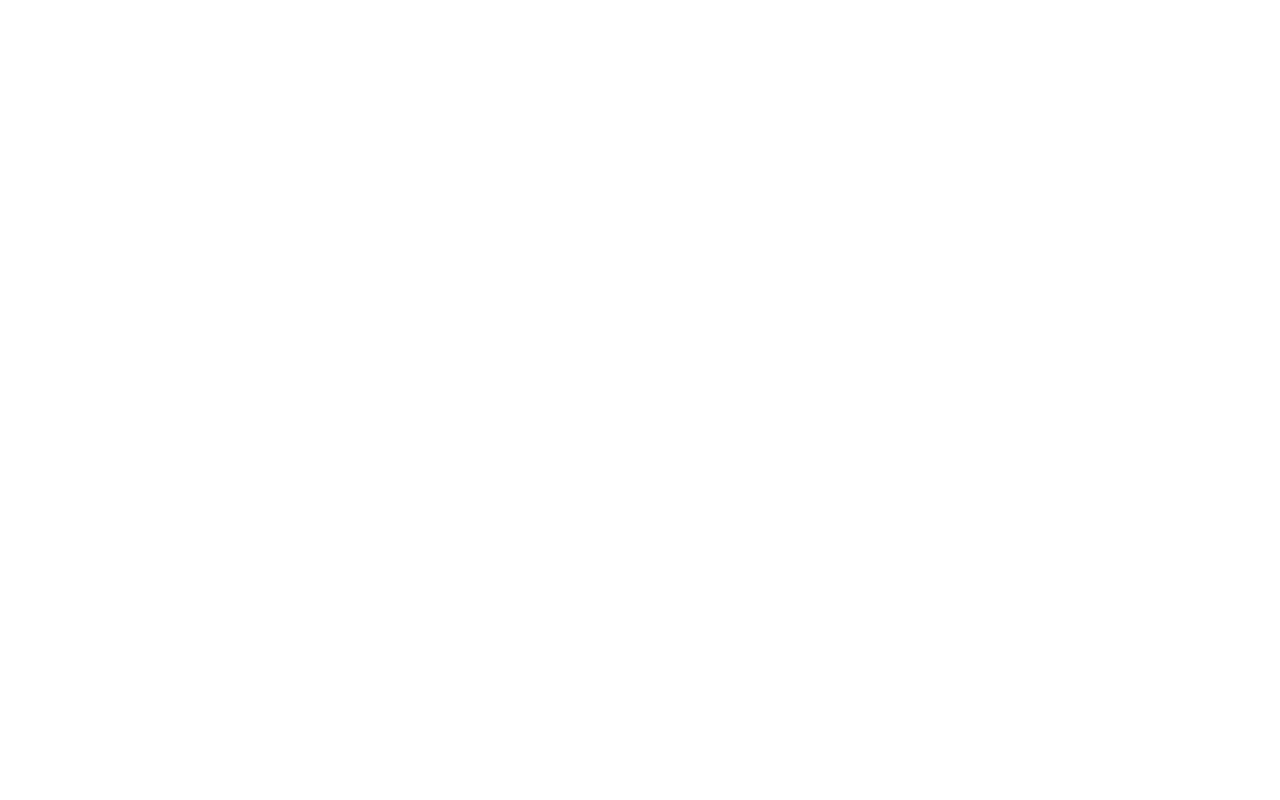
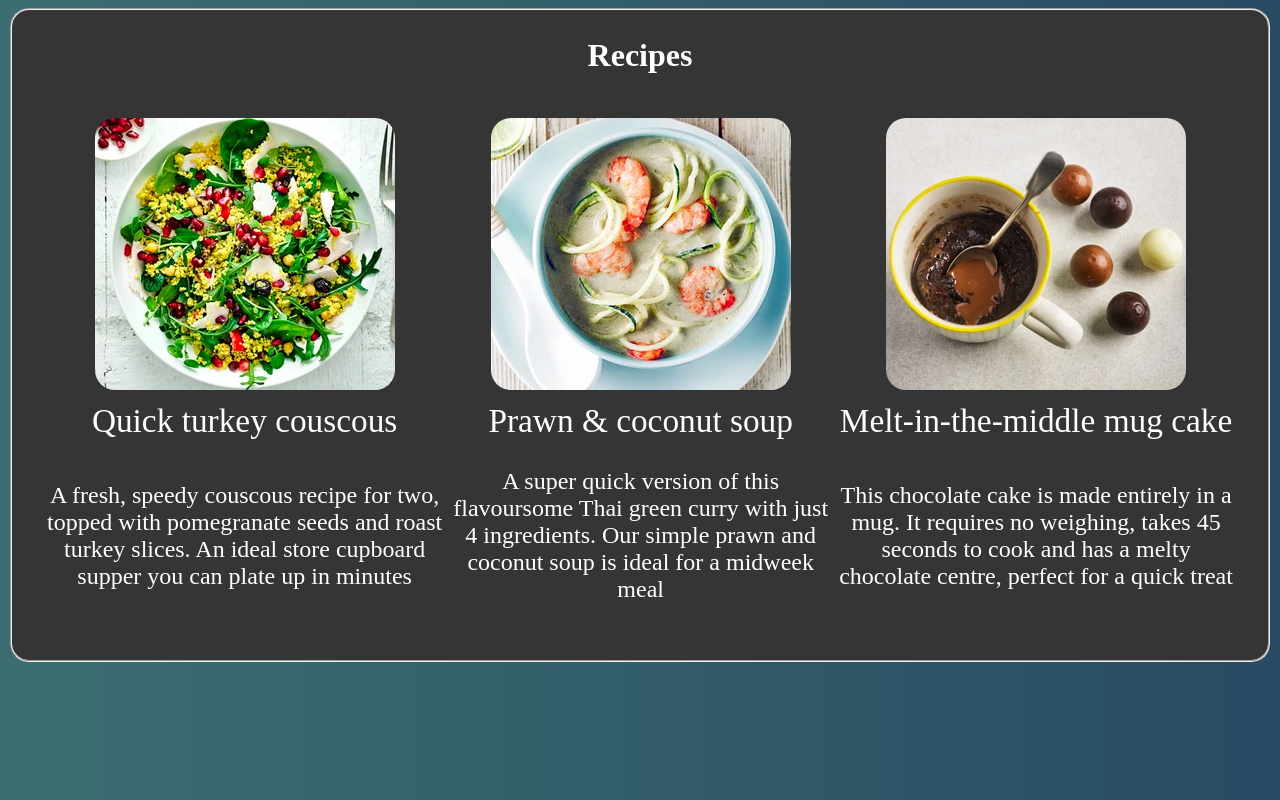
Before and after one commit to Pierre-Lombard/odin-recipes, a plain HTML site: page index.html in a window 1280 px wide. Drawn offline with Linux system fonts and the light colour scheme; a web font is replaced by a local one.

Commit message:
edit index page

```diff
--- a/index.html
+++ b/index.html
@@ -1,13 +1,77 @@
 <!DOCTYPE html>
 <html lang="en">
 <head>
-    <meta charset="UTF-8">
-    <meta http-equiv="X-UA-Compatible" content="IE=edge">
-    <meta name="viewport" content="width=device-width, initial-scale=1.0">
-    <title>Recipes!</title>
+    <title>Document</title>
+    <link rel="preconnect" href="https://fonts.googleapis.com">
+    <link rel="preconnect" href="https://fonts.gstatic.com" crossorigin>
+    <link href="https://fonts.googleapis.com/css2?family=Playfair+Display:ital,wght@1,800&display=swap" rel="stylesheet">
+
     <link rel="stylesheet" href="style.css">
 </head>
 <body>
+    <fieldset>
+        <h1>
+            Recipes
+        </h1>
 
+        <table>
+            <tr>
+                <td>
+                    <a href="couscous.html">
+                        <img src="salad.png" alt="Quick turkey couscous">
+                    </a>
+                </td>
+
+                <td>
+                    <a href="soup.html">
+                        <img src="soup.png" alt="Prawn & coconut soup">
+                    </a>
+                </td>
+
+                <td>
+                    <a href="mug.html">
+                        <img src="mug.png" alt="Melt-in-the-middle mug cake">
+                    </a>
+                </td>
+            </tr>
+
+            <tr>
+                <td>
+                    Quick turkey couscous
+                </td>
+
+                <td>
+                    Prawn & coconut soup
+                </td>
+
+                <td>
+                    Melt-in-the-middle mug cake
+                </td>
+            </tr>
+
+            <tr>
+                <td>
+                    <p>
+                        A fresh, speedy couscous recipe for two, topped with pomegranate seeds and roast turkey slices.
+                        An ideal store cupboard supper you can plate up in minutes
+                    </p>
+                </td>
+
+                <td>
+                    <p>
+                        A super quick version of this flavoursome Thai green curry with just 4 ingredients.
+                        Our simple prawn and coconut soup is ideal for a midweek meal
+                    </p>
+                </td>
+
+                <td>
+                    <p>
+                        This chocolate cake is made entirely in a mug. It requires no weighing,
+                        takes 45 seconds to cook and has a melty chocolate centre, perfect for a quick treat
+                    </p>
+                </td>
+            </tr>
+        </table>
+    </fieldset>
 </body>
 </html>
--- a/style.css
+++ b/style.css
@@ -0,0 +1,37 @@
+body{
+    background-image: linear-gradient(
+        to right,
+        #3c6e71,
+        #284b63);
+
+    font-family: 'Playfair Display', serif;
+    color: #ffffff;
+}
+
+fieldset{
+    background-color: #353535;
+    border-radius: 14pt;
+
+}
+fieldset h1{
+    text-align: center;
+}
+img{
+    border-radius: 15pt;
+}
+
+img:hover{
+    width: 50%;
+    border: 4pt solid #284b63;
+}
+table{
+    padding: 15pt;
+}
+table td{
+    text-align: center;
+    font-size: 25pt;
+}
+table td p{
+    font-size: 18pt;
+    font-family: 'Times New Roman', Times, serif;
+}
```
Also changed, not shown: couscous.html (added, +28 -0 lines), mug.html (added, +41 -0 lines), soup.html (added, +27 -0 lines), mug.png (added), salad.png (added), soup.png (added), 1 other file.
